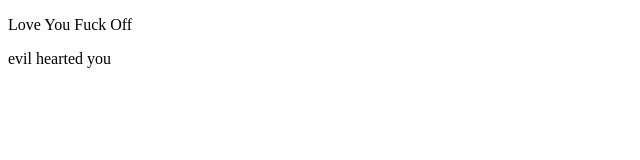
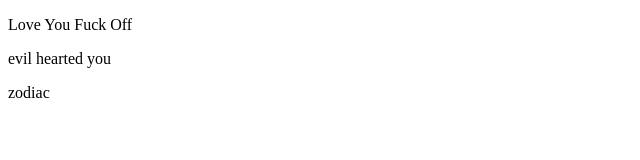
Before and after one commit to vince-Da-vince/tpgitpers, a plain HTML site: page index.html in a window 1280 px wide. Shown: the full height of the page, 0-640 px from the left. Drawn offline with Linux system fonts and the light colour scheme.

Commit message:
newbranch

```diff
--- a/index.html
+++ b/index.html
@@ -1,3 +1,4 @@
 <!DOCTYPE html>
 <p>Love You Fuck Off</p>
 <p>evil hearted you</p>
+<p>zodiac</p>
```
